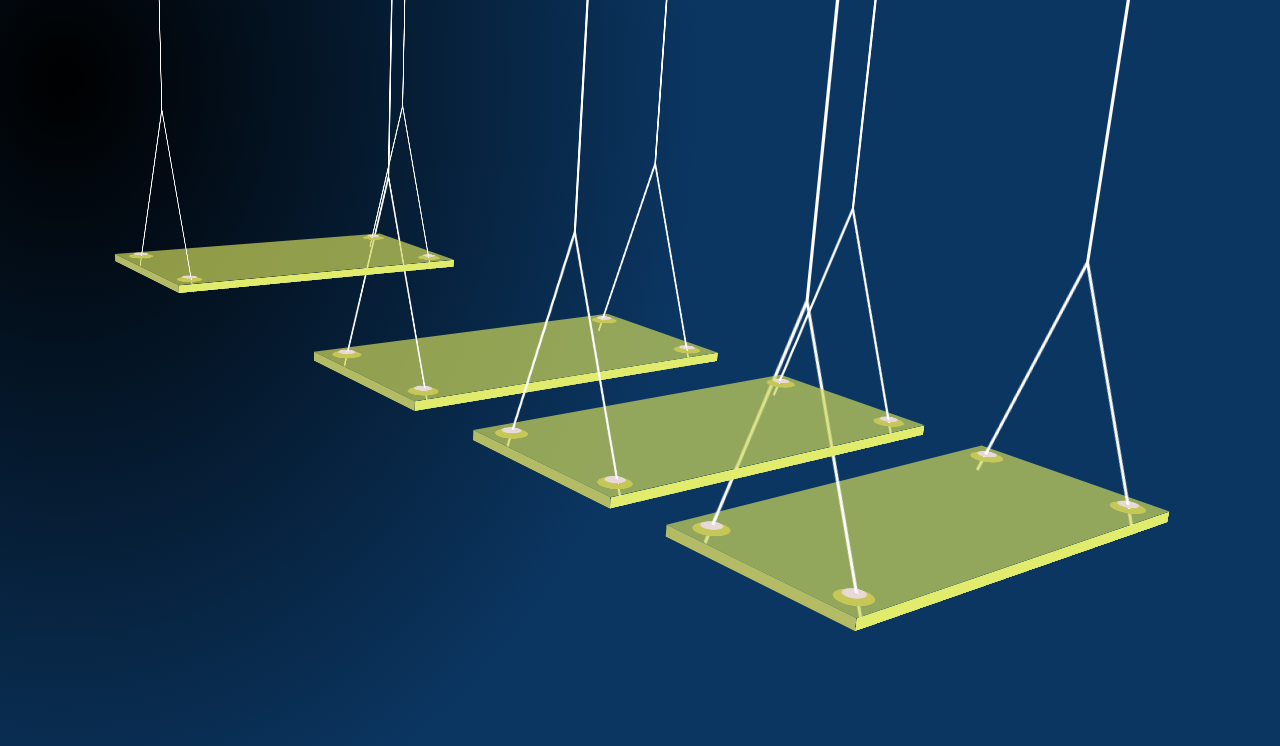
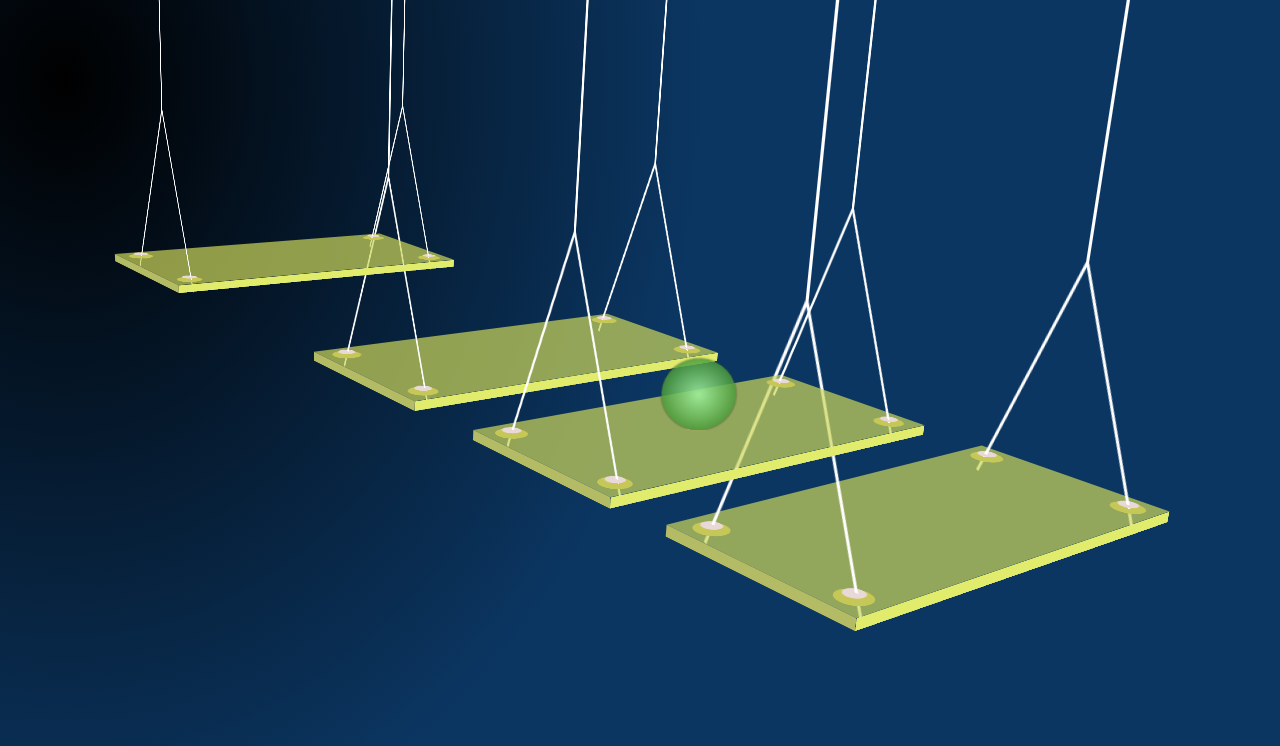
Before and after one commit to amirdhahri01/Project-3D-Swing, a plain HTML site: page index.html in a window 1280 px wide. Drawn offline with Linux system fonts and the light colour scheme.

Commit message:
Adding the ball the 6th swing is done

```diff
--- a/css/master.css
+++ b/css/master.css
@@ -190,3 +190,15 @@ html {
     transform-origin: bottom;
     background-color: white;
 }
+.ball{
+    width: 7rem;
+    aspect-ratio: 1;
+    background-image: radial-gradient(rgba(159,239,156,0.9) , rgba(30,110,6,0.8));
+    position: relative;
+    left: 15rem;
+    top: 10rem;
+    border-radius: 50%;
+    transform: rotateX(90deg) rotateY(40deg);
+    transform-origin: top;
+    box-shadow: 0 0 0.2rem #333;
+}
--- a/index.html
+++ b/index.html
@@ -51,6 +51,7 @@
             <div class="rope rope-2"></div>
         </div>
         <div class="swing swing-6">
+            <div class="ball"></div>
             <div class="circle circle-1"></div>
             <div class="circle circle-2"></div>
             <div class="circle circle-3"></div>
```
